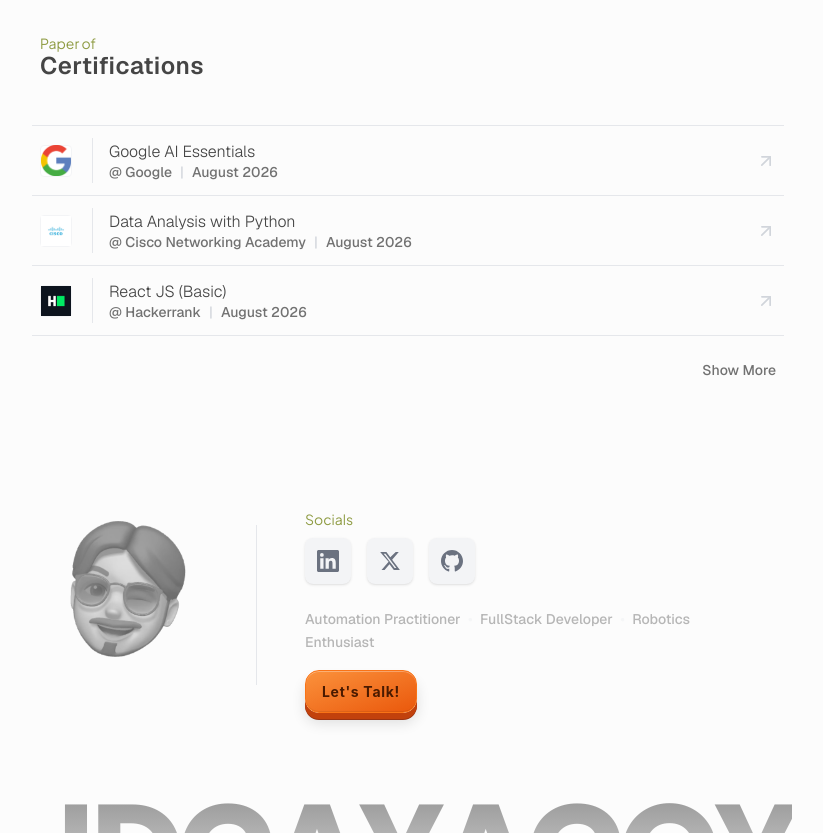
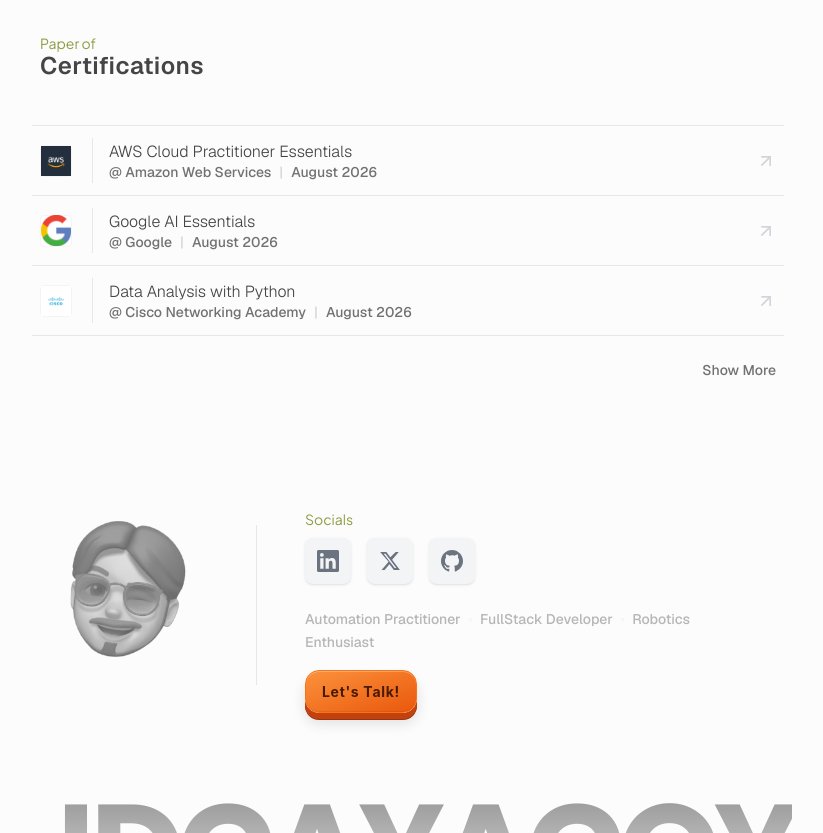
Before and after one commit to JDgayagoy/jdg, a Next.js app: page / in a window 1280 px wide. Shown: the part 2400-3233 px from the top of the page, without its empty margins (232-1055 px from the left). Built offline with nearby package versions, Linux system fonts and the light colour scheme; no server answers.

Commit message:
added aws cloud prac essentials

```diff
--- a/app/components/Certification.tsx
+++ b/app/components/Certification.tsx
@@ -6,6 +6,13 @@ import { ArrowUpRight } from 'lucide-react';
 import { motion, AnimatePresence } from 'framer-motion';
 
 const CERTIFICATIONS = [
+    {
+        title: "AWS Cloud Practitioner Essentials",
+        issuer: "Amazon Web Services",
+        date: "August 2026",
+        icon: <Image src="/images/aws.webp" alt="AWS" width={48} height={48} className="object-cover" />,
+        link: "file/aws.pdf"
+    },
     {
         title: "Google AI Essentials",
         issuer: "Google",
```
Also changed, not shown: public/images/aws.webp (added), 1 other file (tests, documents, lock files or other folders).
